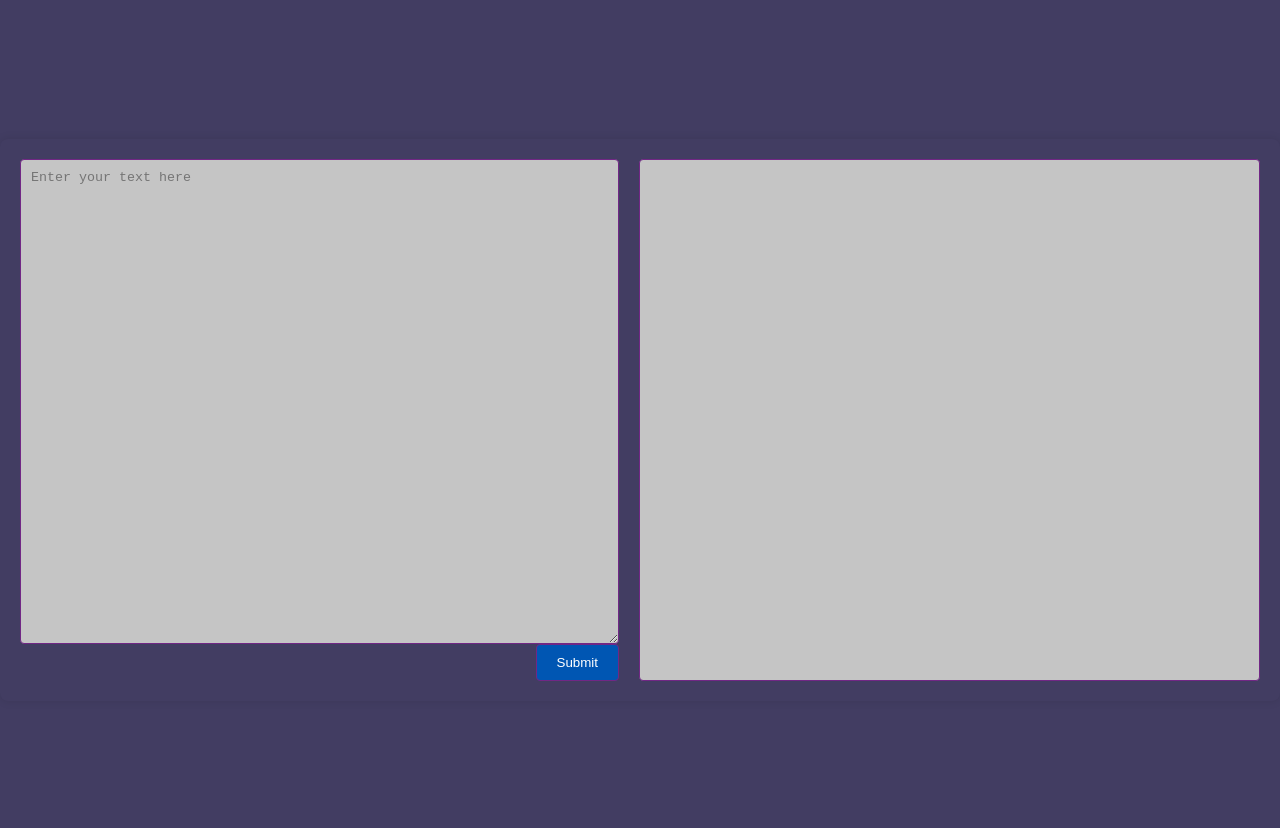
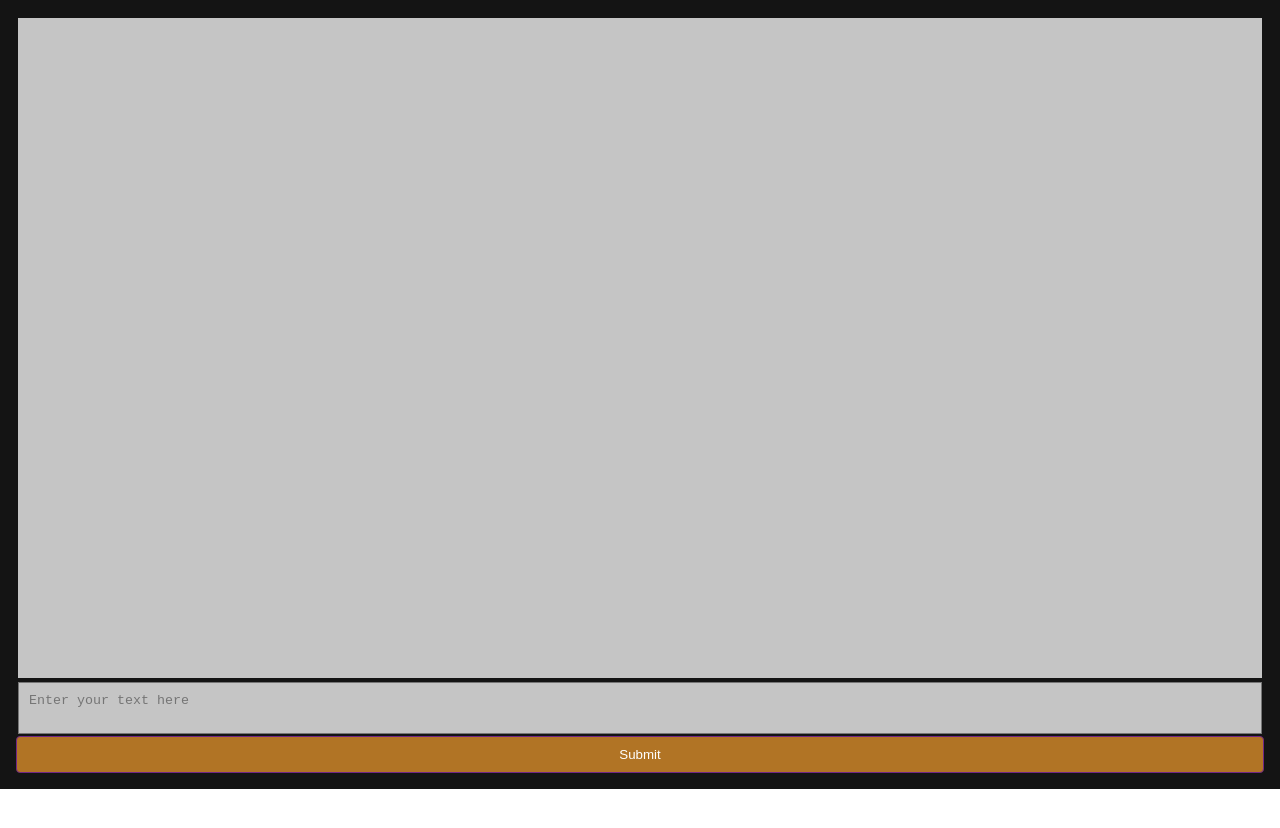
Before and after one commit to gidsola/electronai, an Electron app: page assets/html/index.html in a window 1280 px wide. After the commit the page ends 800 px from the top, so only its background shows below. Drawn offline with nearby package versions, Linux system fonts and the light colour scheme.

Commit message:
more traditional column based layout. (spinner is off-center now..)

```diff
--- a/assets/html/index.html
+++ b/assets/html/index.html
@@ -11,16 +11,13 @@
 
 <body>
   <div class="container">
-    <div class="input-container">
-      <textarea id="inputField" placeholder="Enter your text here"></textarea>
-      <button id="submitButton">Submit</button>
+    <div class="display-frame" id="displayFrame">
     </div>
-    <div class="display-frame" id="displayFrame"></div>
+    <textarea class="textarea" id="inputField" placeholder="Enter your text here" style="resize: none;"></textarea>
+    <button class="submit-button" id="submitButton">Submit</button>
   </div>
 
-  <div class="loading-bubble" id="loadingBubble" style="display: none;">
-    <div class="spinner"></div>
-  </div>
+  <div class="spinner" id="loadingBubble" style="display: none;"></div>
 
   <script src='https://cdn.jsdelivr.net/npm/marked@14.1.2/lib/marked.umd.min.js'></script>
   <script src="https://cdnjs.cloudflare.com/ajax/libs/highlight.js/11.9.0/highlight.min.js"></script>
--- a/assets/styles/style.css
+++ b/assets/styles/style.css
@@ -1,67 +1,52 @@
 @import url('https://fonts.googleapis.com/css2?family=Roboto:wght@400;700&display=swap');
 
 body {
+    box-sizing: border-box;
     font-family: 'Roboto', sans-serif;
-    display: flex;
-    flex-direction: column;
-    align-items: center;
-    justify-content: center;
-    height: 100vh;
     margin: 0;
-    background-color: #423d62;
+    padding: 0;
     color: #000;
-    padding: 20px;
 }
 
 .container {
-    width: 100%;
-    background-color: #423d62;
-    border-radius: 8px;
-    box-shadow: 0 0 10px rgba(0, 0, 0, 0.1);
-    display: flex;
-    flex-direction: row;
-    padding: 20px;
-}
-
-.input-container {
     flex: 1;
     display: flex;
     flex-direction: column;
-    margin-right: 20px;
+    padding: 1em;
+    background-color: #141414;
+
 }
 
-.input-container textarea {
-    flex: 1;
-    border: 1px solid #712785;
-    border-radius: 4px;
+.display-frame {
+    height: 80vh;
+    margin: 2px;
     padding: 10px;
     overflow-y: auto;
     background-color: #c5c5c5;
 }
 
-.input-container button {
+.textarea {
+    flex: 1;
+    margin: 2px;
+    padding: 10px;
+    overflow-y: auto;
+    background-color: #c5c5c5;
+}
+
+.submit-button {
+    /* flex: 1; */
+    /* height: 5vh; */
     padding: 10px 20px;
     border: 1px solid #712785;
-    background-color: #0056b3;
+    background-color: #b17425;
     color: #fff;
     border-radius: 4px;
     cursor: pointer;
-    align-self: flex-end;
     transition: background-color 0.3s ease;
 }
 
-.input-container button:hover {
-    background-color: #003d80;
-}
-
-.display-frame {
-    flex: 1;
-    height: 500px;
-    border: 1px solid #712785;
-    border-radius: 4px;
-    padding: 10px;
-    overflow-y: auto;
-    background-color: #c5c5c5;
+.submit-button:hover {
+    background-color: #ff9710;
 }
 
 pre {
@@ -75,19 +60,11 @@ code {
     font-family: 'Consolas', 'Monaco', 'Andale Mono', 'Ubuntu Mono', 'monospace';
 }
 
-.loading-bubble {
-    position: absolute;
-    width: 150px;
-    height: 150px;
-    background-color: none;
-    border-radius: 50%;
-    display: flex;
-    align-items: center;
-    justify-content: center;
-    animation: rotate 2s linear infinite;
-}
-
-.loading-bubble .spinner {
+.spinner {
+    position: fixed;
+    top: 50%;
+    left: 50%;
+    transform: translate(-50%, -50%);
     height: 4rem;
     width: 4rem;
     border-radius: 50%;
@@ -95,7 +72,19 @@ code {
     border-style: solid;
     border-color: #c162de;
     border-top-color: transparent;
+    animation: rotate 2s linear infinite;
+    z-index: 1000;
 }
+
+/* .spinner {
+    height: 4rem;
+    width: 4rem;
+    border-radius: 50%;
+    border-width: 0.5rem;
+    border-style: solid;
+    border-color: #c162de;
+    border-top-color: transparent;
+} */
 
 @keyframes rotate {
     from {
@@ -106,9 +95,3 @@ code {
         transform: rotate(360deg);
     }
 }
-
-@media screen and (max-width: 600px) {
-    .container {
-        flex-direction: column;
-    }
-}
```
